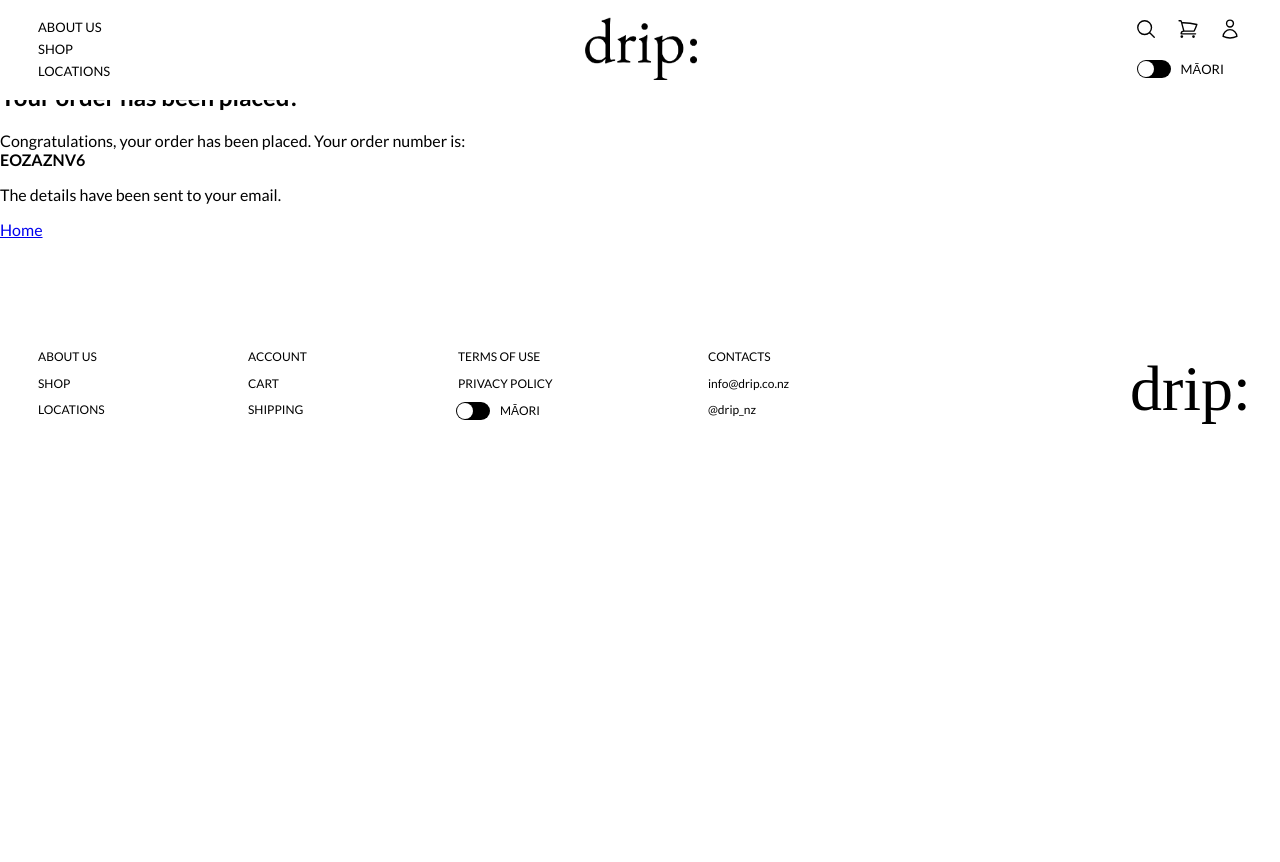
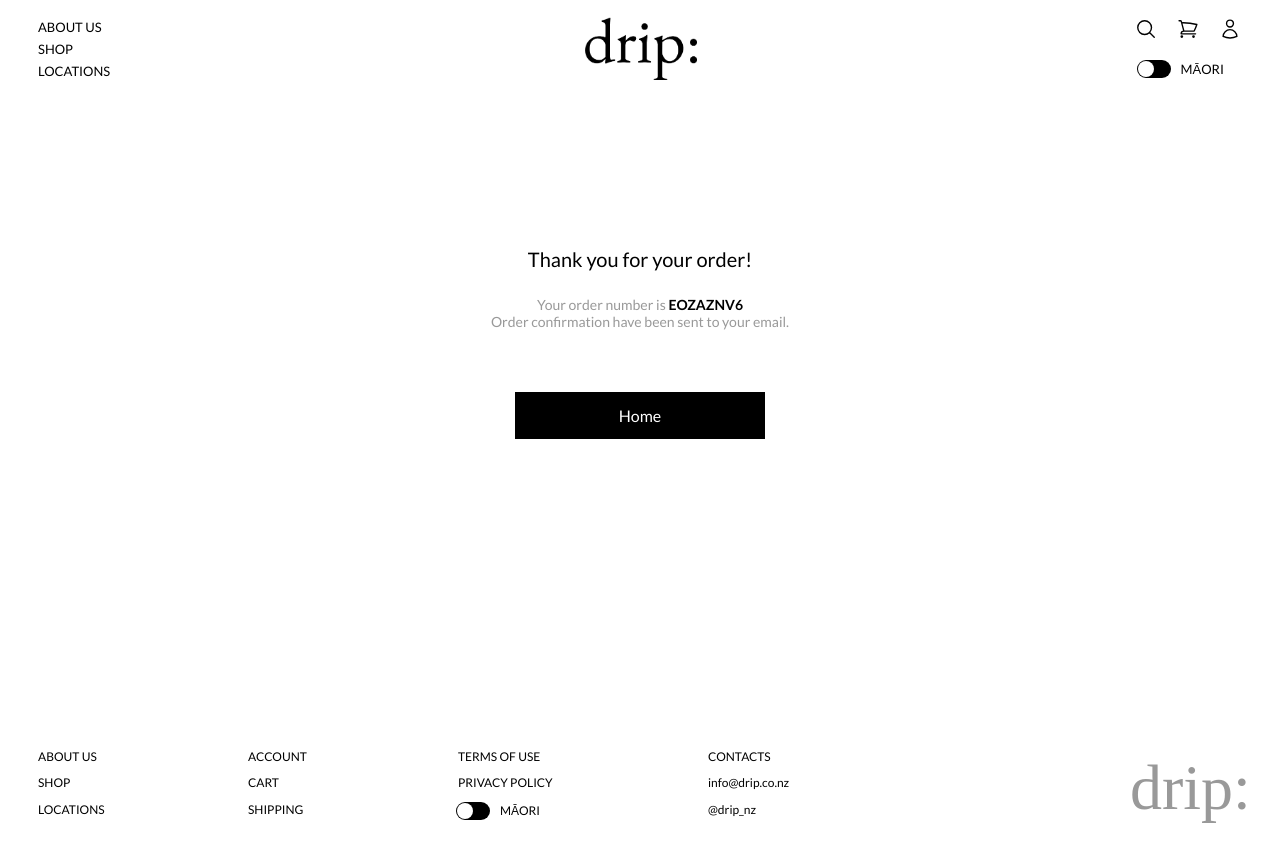
Before and after one commit to james-kwon97/drip, a React (Vite) app: page /order-confirmation in a window 1280 px wide. Shown: the top 862 px of the page. Before the commit the page ends 800 px from the top, so only its background shows below. Built offline with nearby package versions, Linux system fonts and the light colour scheme.

Commit message:
Order page css completed

```diff
--- a/src/components/Order/Order.css
+++ b/src/components/Order/Order.css
@@ -0,0 +1,44 @@
+.order-content {
+  text-align: center;
+}
+
+.order-details {
+  padding-top: 230px;
+}
+
+h2 {
+  font-size: 20px;
+  font-weight: 400;
+  color: black;
+  margin-bottom: 0;
+}
+
+p {
+  color: #999999;
+  font-size: 14px;
+  font-weight: 400;
+  margin-top: 25px;
+  margin-bottom: 0;
+}
+
+.order-number {
+  color: black;
+  font-size: 14px;
+  font-weight: 700;
+}
+
+.home-button {
+  display: inline-block;
+  width: 210px;
+  background-color: black;
+  font-size: 16px;
+  color: white;
+  padding: 14px 20px;
+  text-decoration: none;
+  margin-top: 62px;
+  margin-bottom: 200px;
+}
+
+.home-button:hover {
+  opacity: 0.9;
+}
--- a/src/components/Order/Order.tsx
+++ b/src/components/Order/Order.tsx
@@ -17,15 +17,14 @@ const Order = () => {
 
   return (
     <div className="order-content">
-      <h1>Purchase complete</h1>
       <div className="order-details">
-        <h2>Your order has been placed!</h2>
+        <h2>Thank you for your order!</h2>
         <p>
-          Congratulations, your order has been placed. Your order number is:
+          Your order number is{'  '}
+          <span className="order-number">{orderNumber}</span>
           <br />
-          <strong>{orderNumber}</strong>
+          Order confirmation have been sent to your email.
         </p>
-        <p>The details have been sent to your email.</p>
         <Link to="/" className="home-button">
           Home
         </Link>
```
